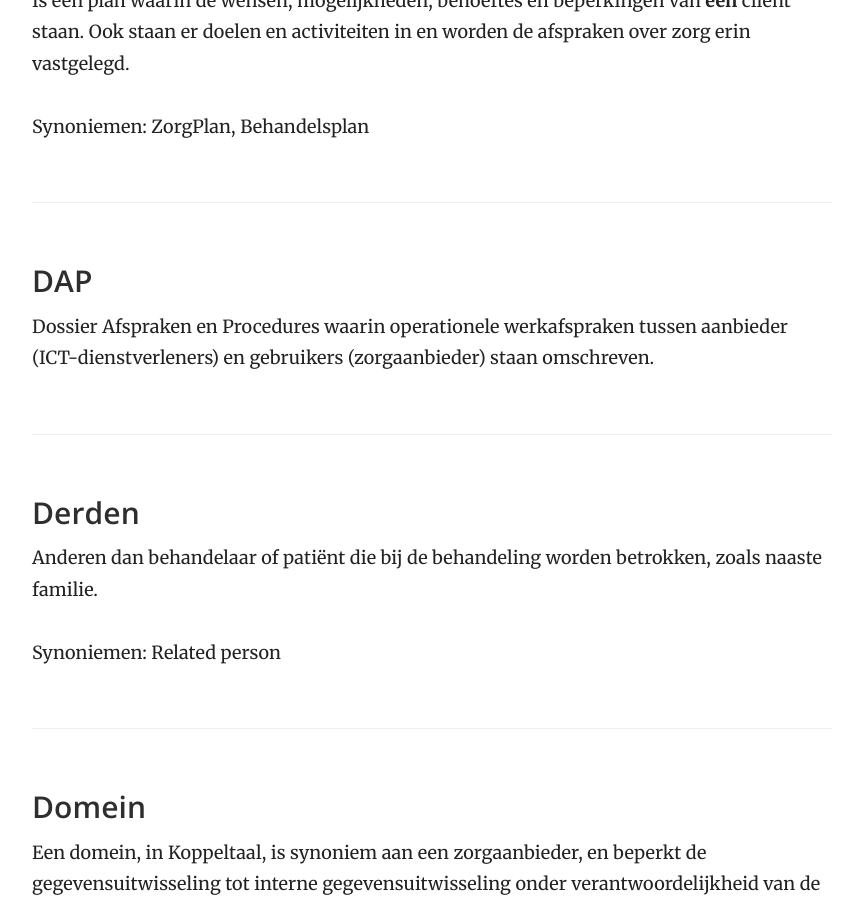
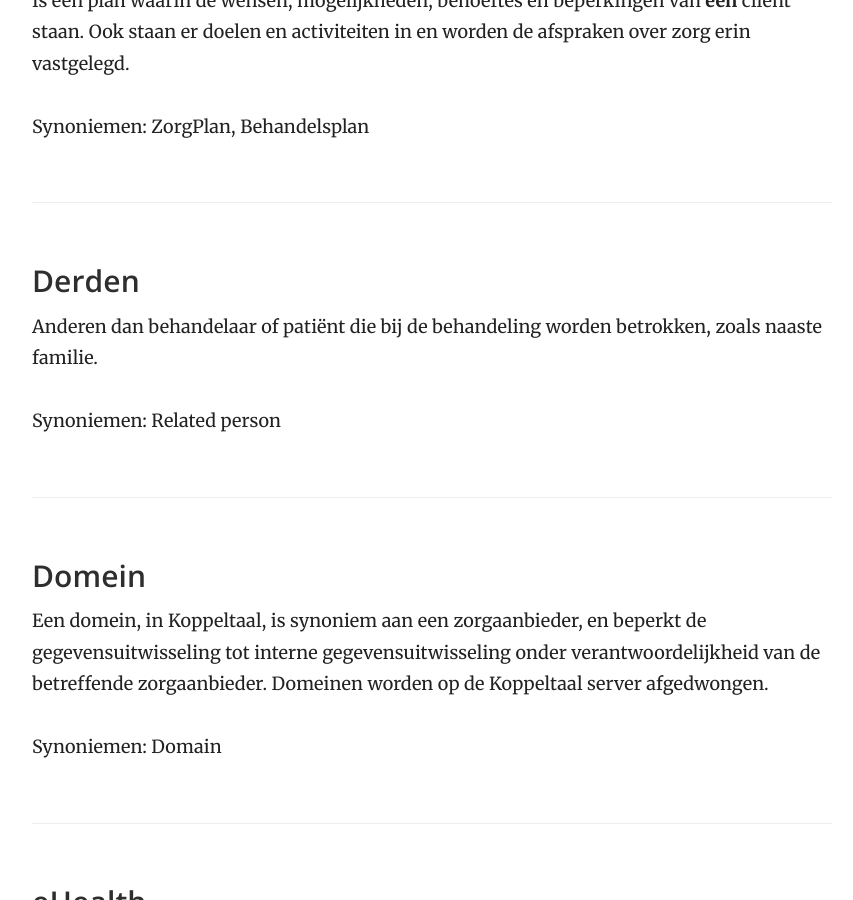
Before and after one commit to Koppeltaal/Koppeltaal-Documentation, a Jekyll site: the page built from woordenlijst.md, in a window 1280 px wide and 900 px high, scrolled down 3061 px. Shown: the whole window, without its empty margins (358-1211 px from the left). Built offline with Jekyll 4.4.1, drawn with Linux system fonts in a browser that asks for light colours.

Commit message:
GitBook: [master] one page modified

```diff
--- a/woordenlijst.md
+++ b/woordenlijst.md
@@ -62,10 +62,6 @@ Synoniemen: Zorgproces
 Is een plan waarin de wensen, mogelijkheden, behoeftes en beperkingen van **een** cliënt staan. Ook staan er doelen en activiteiten in en worden de afspraken over zorg erin vastgelegd.
 
 Synoniemen: ZorgPlan, Behandelsplan
-
-### DAP
-
-Dossier Afspraken en Procedures waarin operationele werkafspraken tussen aanbieder \(ICT-dienstverleners\) en gebruikers \(zorgaanbieder\) staan omschreven.
 
 ### Derden
 
```
